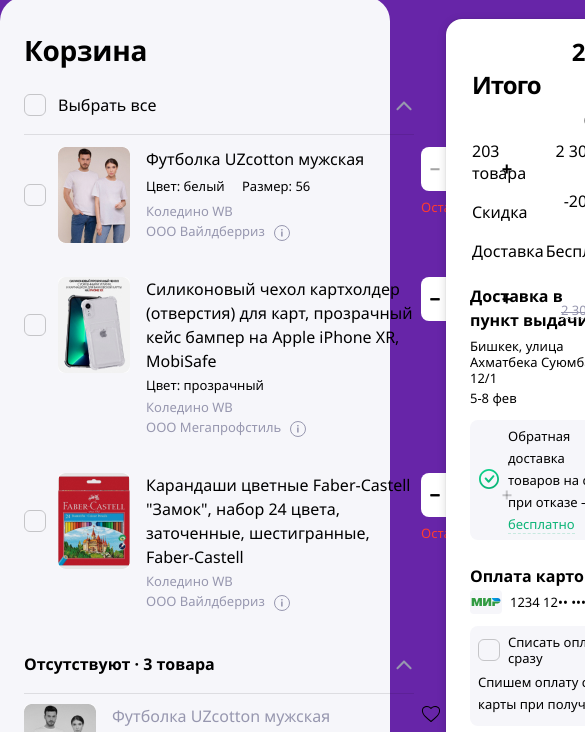
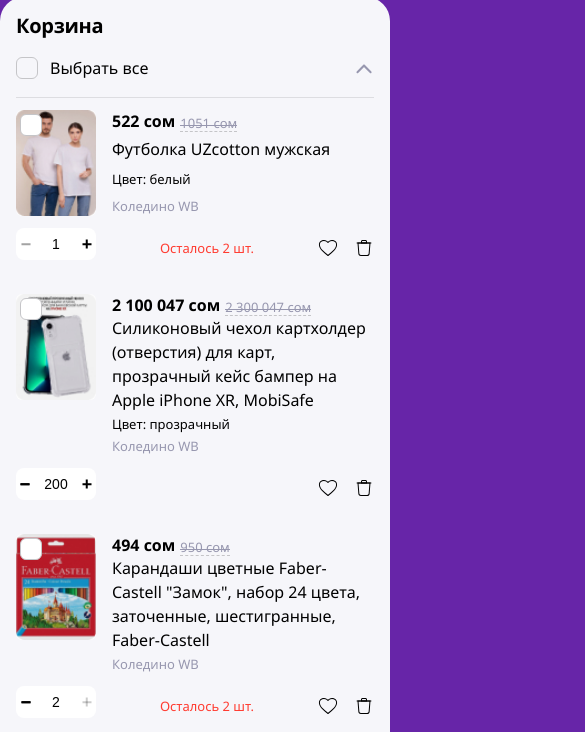
Before and after one commit to 1317n0d3/wb-l0, a plain HTML site: page index.html in a window 390 px wide. Shown: the part 59-791 px from the top of the page, 585 px wide, since content can reach past the window. Drawn offline with Linux system fonts and the light colour scheme.

Commit message:
mobile styles for availableItems

```diff
--- a/scripts/renderAvailableItems.js
+++ b/scripts/renderAvailableItems.js
@@ -62,6 +62,20 @@ const renderAvailableItems = (availableItems) => {
         </div>
 
         <div class="main__cart__available-items__item__info">
+          <div class="mob-main__cart__available-items__item__price">
+            <div>
+              <span class="mob-main__cart__available-items__item__price__new">${
+                item.new_price
+              }</span>
+              <span class="mob-main__cart__available-items__item__price__currency">${
+                item.currency
+              }</span>
+            </div>
+            <span class="mob-main__cart__available-items__item__price__old dashed-gray small-text gray-text">${
+              item.old_price
+            } ${item.currency}</span>
+          </div>
+
           <span class="main__cart__available-items__item__info__title">${
             item.title
           }</span>
@@ -92,7 +106,7 @@ const renderAvailableItems = (availableItems) => {
       </div>
 
       <div class="flex">
-        <div class="main__cart__available-items__item__controls flex-column">
+        <div class="main__cart__available-items__item__controls">
 
           <div class="number-input">
             <button class="minus" id="minus-button-${
@@ -125,7 +139,7 @@ const renderAvailableItems = (availableItems) => {
             </button>
           </div>
         </div>
-        <div class="main__cart__available-items__item__price flex-column">
+        <div class="main__cart__available-items__item__price">
           <div>
             <span class="${
               item.new_price.split(" ").length > 2
--- a/styles/mobile-styles.css
+++ b/styles/mobile-styles.css
@@ -1,4 +1,8 @@
 @media (max-width: 1024px) {
+  h1 {
+    font-size: 20px;
+  }
+
   .header {
     padding: 14px;
   }
@@ -34,4 +38,109 @@
   .header__button {
     display: none;
   }
+
+  .main {
+    flex-direction: column;
+  }
+
+  .main__cart {
+    margin: 0;
+  }
+
+  .main__cart__title {
+    margin: 15px 16px 0px;
+  }
+
+  .main__cart__available-items {
+    margin: 18px 16px;
+  }
+
+  .main__cart__available-items__item {
+    flex-direction: column;
+    position: relative;
+  }
+
+  .main__cart__available-items__item .custom-checkbox + label::before {
+    background-color: #FFF;
+  }
+
+  .main__cart__available-items__item .custom-checkbox + label {
+    position: absolute;
+    top: 16px;
+    left: 4px;
+  }
+
+  .main__cart__available-items__item__photo,
+  .main__cart__unavailable-items__item__photo {
+    width: 80px;
+    height: 106px;
+    margin-right: 16px;
+    border-radius: 6px;
+  }
+
+  .main__cart__available-items__item__info__params__size {
+    display: none;
+  }
+
+  .main__cart__available-items__item__controls {
+    margin-top: 12px;
+    flex-direction: row;
+    align-items: center;
+    justify-content: space-between;
+    width: 100%;
+  }
+
+  .number-input {
+    width: 80px;
+    height: 32px;
+  }
+
+  .number-input input[type=number] {
+    height: 32px;
+    font-size: 14px;
+  }
+
+  .main__cart__available-items__item__price {
+    display: none;
+  }
+
+  .mob-main__cart__available-items__item__price {
+    display: flex;
+    align-items: end;
+  }
+
+  .mob-main__cart__available-items__item__price__new {
+    font-size: 16px;
+    font-weight: 700;
+  }
+
+  .mob-main__cart__available-items__item__price__currency {
+    font-size: 16px;
+    font-weight: 700;
+  }
+
+  .mob-main__cart__available-items__item__price__old {
+    margin-left: 5px;
+    margin-top: 3px;
+    position: relative;
+    white-space: nowrap;
+  }
+
+  .mob-main__cart__available-items__item__price__old::after {
+    border-top: 1px solid #9797AF;
+    position: absolute;
+    content: "";
+    right: 0;
+    top: 60%;
+    left: 0;
+  }
+
+  .main__cart__available-items__item__info__provider {
+    display: none;
+  }
+
+  .main__total {
+    width: 100%;
+    box-sizing: border-box;
+  }
 }
--- a/styles/style.css
+++ b/styles/style.css
@@ -320,7 +320,13 @@ h2 {
   cursor: pointer;
 }
 
+.mob-main__cart__available-items__item__price {
+  display: none;
+}
+
 .main__cart__available-items__item__price {
+  display: flex;
+  flex-direction: column;
   width: 110px;
   align-items: end;
   margin-left: 16px;
@@ -354,6 +360,11 @@ h2 {
   right: 0;
   top: 60%;
   left: 0;
+}
+
+.main__cart__available-items__item__controls {
+  display: flex;
+  flex-direction: column;
 }
 
 .main__cart__available-items__item__controls__remained {
```
